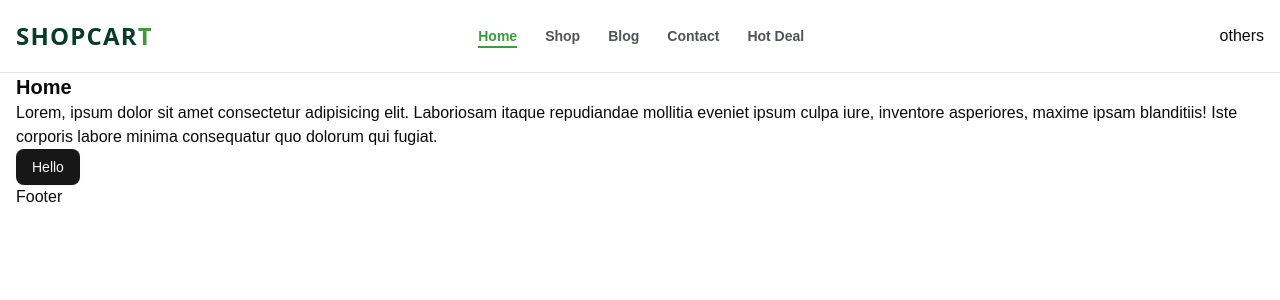
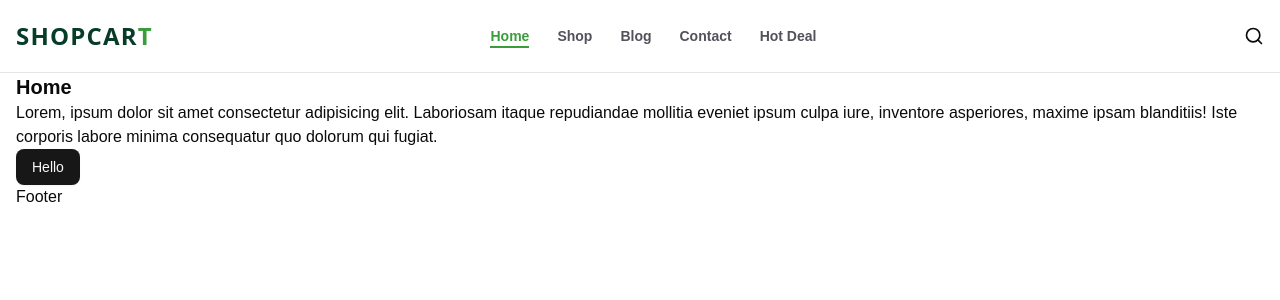
Before and after one commit to felipeazsantos/shopcart, a Next.js app: page / in a window 1280 px wide. Shown: the top 300 px of the page. Built offline with nearby package versions, Linux system fonts and the light colour scheme.

Commit message:
implementing right side header

```diff
--- a/components/Header.tsx
+++ b/components/Header.tsx
@@ -2,6 +2,7 @@ import React from 'react';
 import Container from './Container';
 import Logo from './Logo';
 import HeaderMenu from './HeaderMenu';
+import SearchBar from './SearchBar';
 
 const Header = () => {
   return (
@@ -9,7 +10,9 @@ const Header = () => {
       <Container className='flex items-center justify-between'>
         <Logo />
         <HeaderMenu />
-        <div>others</div>
+        <div>
+          <SearchBar />
+        </div>
       </Container>
     </header>
   );
--- /dev/null
+++ b/components/SearchBar.tsx
@@ -0,0 +1,12 @@
+import { SearchIcon } from 'lucide-react';
+import React from 'react';
+
+const SearchBar = () => {
+  return (
+    <div>
+      <SearchIcon className='w-5 h-5 hover:text-shop_light_green hoverEffect' />
+    </div>
+  );
+};
+
+export default SearchBar;
```
Also changed, not shown: components/CartIcon.tsx (added), components/FavoriteButton.tsx (added).
